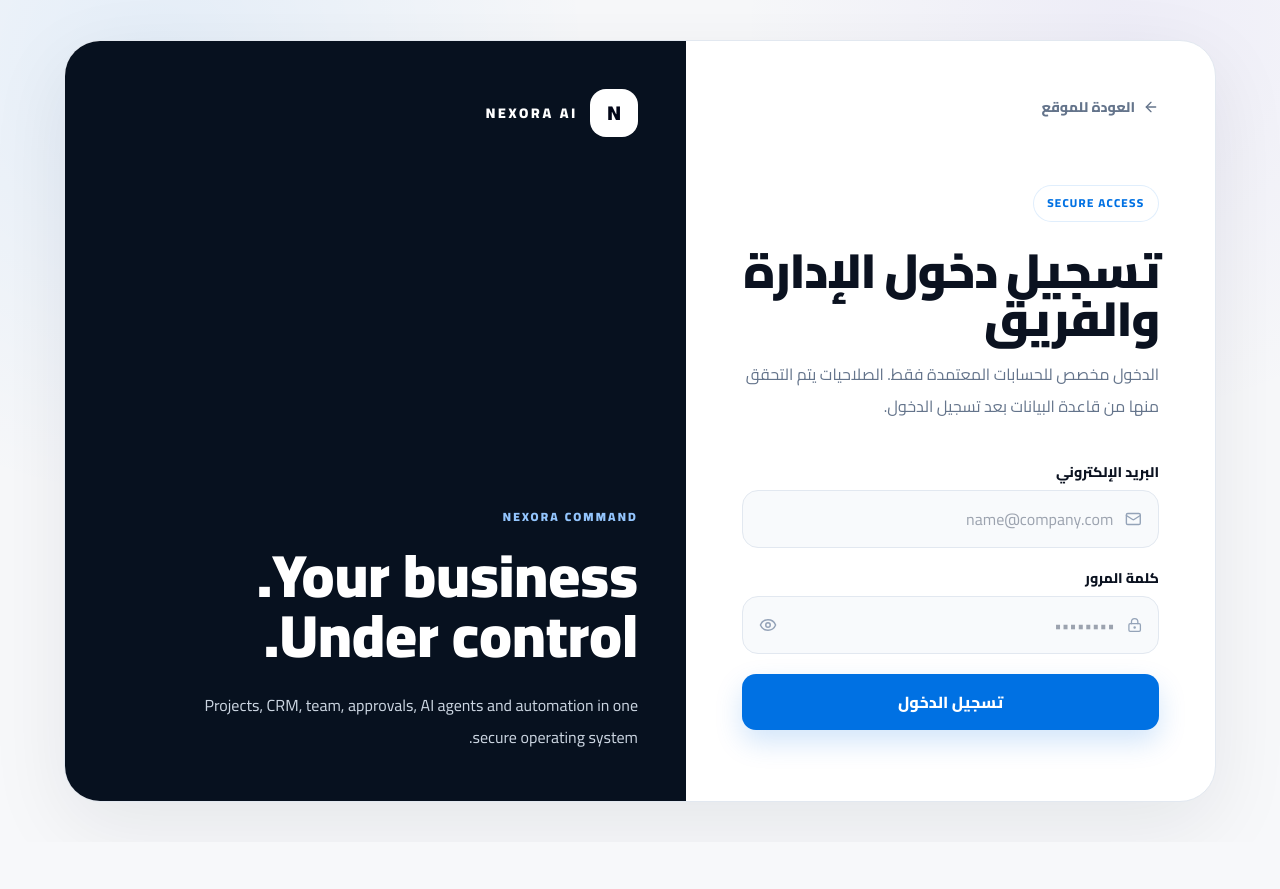
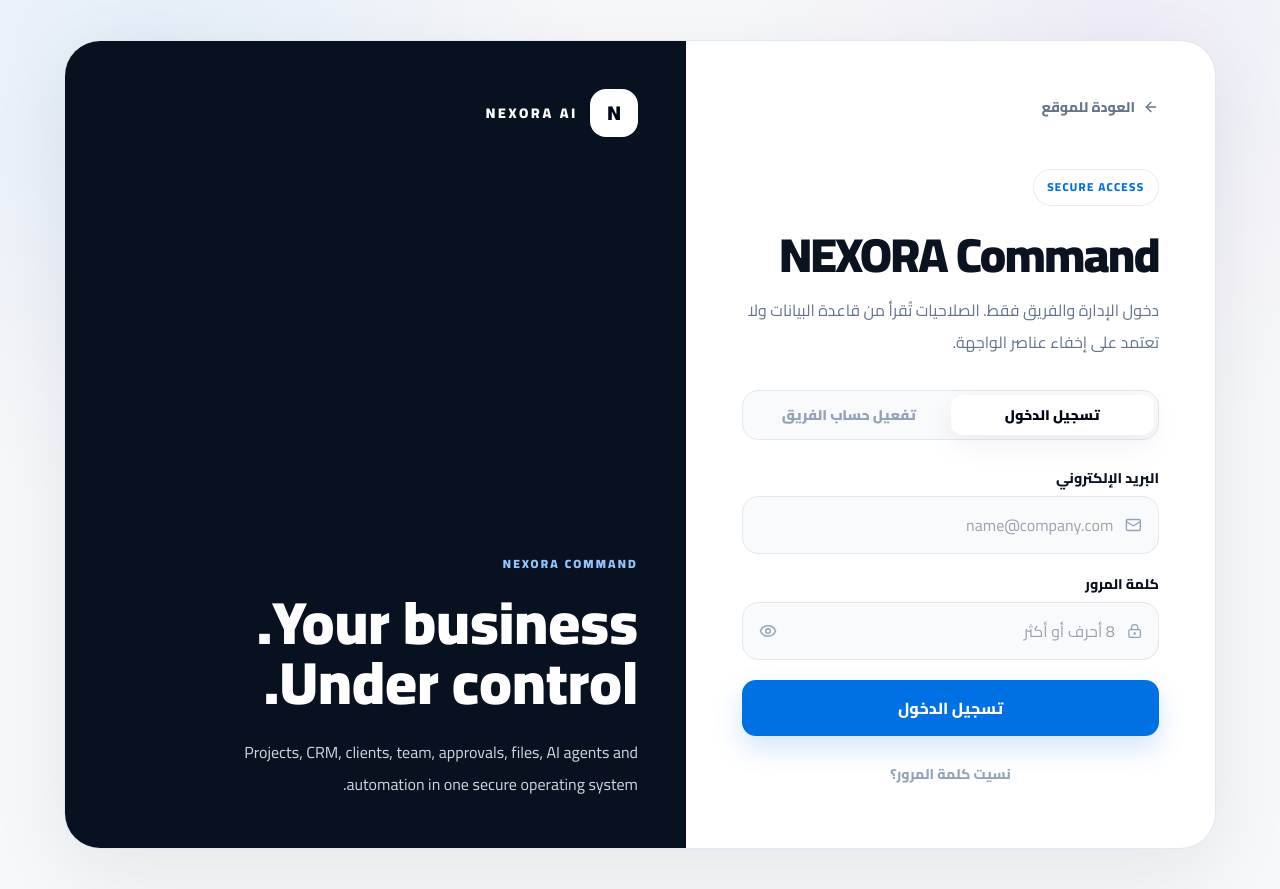
Before and after one commit to hassenfadel90-collab/nexora-ai, a Next.js app: page /login in a window 1280 px wide. Before the commit the page ends 842 px from the top, so only its background shows below. Built offline with nearby package versions, Linux system fonts and the light colour scheme.

Commit message:
Complete V2 staff authentication and activation flow

```diff
--- a/app/login/page.tsx
+++ b/app/login/page.tsx
@@ -2,66 +2,89 @@
 
 import { FormEvent, useState } from 'react'
 import Link from 'next/link'
-import { ArrowLeft, Eye, EyeOff, Loader2, LockKeyhole, Mail } from 'lucide-react'
+import { ArrowLeft, CheckCircle2, Eye, EyeOff, Loader2, LockKeyhole, Mail, UserPlus } from 'lucide-react'
 import { createClient } from '@/lib/supabase/client'
 
+const normalizeEmail=(value:string)=>value.trim().toLowerCase().replace('@gmai.com','@gmail.com').replace('@gmial.com','@gmail.com')
+
 export default function LoginPage() {
-  const [email, setEmail] = useState('')
-  const [password, setPassword] = useState('')
-  const [show, setShow] = useState(false)
-  const [loading, setLoading] = useState(false)
-  const [message, setMessage] = useState('')
+  const [mode,setMode]=useState<'signin'|'activate'>('signin')
+  const [email,setEmail]=useState('')
+  const [password,setPassword]=useState('')
+  const [fullName,setFullName]=useState('')
+  const [show,setShow]=useState(false)
+  const [loading,setLoading]=useState(false)
+  const [message,setMessage]=useState('')
+  const [success,setSuccess]=useState('')
 
-  async function submit(e: FormEvent) {
-    e.preventDefault()
-    setLoading(true)
-    setMessage('')
-    try {
-      const supabase = createClient()
-      const normalized = email.trim().toLowerCase().replace('@gmai.com', '@gmail.com').replace('@gmial.com', '@gmail.com')
-      const { data, error } = await supabase.auth.signInWithPassword({ email: normalized, password })
-      if (error) throw error
-      if (!data.user) throw new Error('لم يتم إنشاء جلسة دخول.')
-      const { data: profile, error: profileError } = await supabase.from('profiles').select('role,active').eq('id', data.user.id).maybeSingle()
-      if (profileError) throw profileError
-      if (!profile?.active) throw new Error('هذا الحساب غير مفعّل ضمن فريق NEXORA.')
-      if (!['owner','admin','manager','sales','developer'].includes(profile.role)) throw new Error('الحساب لا يملك صلاحية دخول لوحة الفريق.')
-      window.location.href = '/command'
-    } catch (err: any) {
-      const raw = String(err?.message || err || '')
-      setMessage(/Invalid login credentials/i.test(raw) ? 'البريد أو كلمة المرور غير صحيحة.' : raw || 'تعذر تسجيل الدخول.')
-    } finally {
-      setLoading(false)
-    }
+  async function submit(e:FormEvent){
+    e.preventDefault();setLoading(true);setMessage('');setSuccess('')
+    const normalized=normalizeEmail(email)
+    try{
+      const supabase=createClient()
+      if(mode==='activate'){
+        const access=await supabase.from('team_access').select('email,active,role').ilike('email',normalized).eq('active',true).maybeSingle()
+        if(access.error)throw access.error
+        if(!access.data)throw new Error('هذا البريد غير مضاف إلى فريق NEXORA. اطلب من Owner أو Admin إضافته أولاً.')
+        const {data,error}=await supabase.auth.signUp({email:normalized,password,options:{data:{full_name:fullName.trim()||null}}})
+        if(error)throw error
+        if(data.session){window.location.href='/command';return}
+        setSuccess('تم إنشاء الحساب. إذا كان تأكيد البريد مفعلاً، افتح رسالة Supabase في بريدك ثم ارجع وسجّل الدخول.')
+        setMode('signin');setPassword('')
+        return
       }
 
-  return (
-    <main className="grid min-h-screen place-items-center px-4 py-10">
+      const {data,error}=await supabase.auth.signInWithPassword({email:normalized,password})
+      if(error)throw error
+      if(!data.user)throw new Error('لم يتم إنشاء جلسة دخول.')
+      const {data:profile,error:profileError}=await supabase.from('profiles').select('role,active').eq('id',data.user.id).maybeSingle()
+      if(profileError)throw profileError
+      if(!profile?.active||!['owner','admin','manager','sales','developer'].includes(profile.role)){
+        await supabase.auth.signOut()
+        throw new Error('الحساب غير مفعّل ضمن فريق NEXORA أو لا يملك صلاحية دخول.')
+      }
+      window.location.href='/command'
+    }catch(err:any){
+      const raw=String(err?.message||err||'')
+      if(/Invalid login credentials/i.test(raw))setMessage('البريد أو كلمة المرور غير صحيحة.')
+      else if(/Email not confirmed/i.test(raw))setMessage('البريد غير مؤكد بعد. افتح رسالة التأكيد في بريدك ثم حاول مجددًا.')
+      else if(/already registered|already been registered/i.test(raw))setMessage('يوجد حساب بهذا البريد بالفعل. استخدم تسجيل الدخول أو استعادة كلمة المرور.')
+      else setMessage(raw||'تعذر إكمال العملية.')
+    }finally{setLoading(false)}
+  }
+
+  async function forgotPassword(){
+    const normalized=normalizeEmail(email)
+    if(!normalized.includes('@')){setMessage('اكتب بريدك أولاً ثم اضغط نسيت كلمة المرور.');return}
+    setLoading(true);setMessage('');setSuccess('')
+    try{
+      const sb=createClient()
+      const {error}=await sb.auth.resetPasswordForEmail(normalized,{redirectTo:`${window.location.origin}/reset-password`})
+      if(error)throw error
+      setSuccess('تم إرسال رابط استعادة كلمة المرور إذا كان البريد مسجلاً.')
+    }catch(err:any){setMessage(String(err?.message||err))}finally{setLoading(false)}
+  }
+
+  return <main className="grid min-h-screen place-items-center px-4 py-10">
     <div className="grid w-full max-w-6xl overflow-hidden rounded-[36px] border border-slate-200 bg-white shadow-soft lg:grid-cols-[.92fr_1.08fr]">
       <section className="order-2 p-7 md:p-12 lg:order-1 lg:p-14">
         <Link href="/" className="inline-flex items-center gap-2 text-sm font-extrabold text-slate-500"><ArrowLeft size={16}/> العودة للموقع</Link>
-          <div className="mt-16 max-w-md">
-            <div className="eyebrow">SECURE ACCESS</div>
-            <h1 className="mt-6 text-4xl font-black tracking-[-.03em] md:text-5xl">تسجيل دخول الإدارة والفريق</h1>
-            <p className="mt-4 leading-8 text-slate-500">الدخول مخصص للحسابات المعتمدة فقط. الصلاحيات يتم التحقق منها من قاعدة البيانات بعد تسجيل الدخول.</p>
-          </div>
+        <div className="mt-12 max-w-md"><div className="eyebrow">SECURE ACCESS</div><h1 className="mt-6 text-4xl font-black tracking-[-.03em] md:text-5xl">NEXORA Command</h1><p className="mt-4 leading-8 text-slate-500">دخول الإدارة والفريق فقط. الصلاحيات تُقرأ من قاعدة البيانات ولا تعتمد على إخفاء عناصر الواجهة.</p></div>
 
-          <form onSubmit={submit} className="mt-10 max-w-md space-y-5">
-            <label className="block"><span className="mb-2 block text-sm font-extrabold">البريد الإلكتروني</span><div className="flex items-center gap-3 rounded-2xl border border-slate-200 bg-slate-50 px-4"><Mail size={18} className="text-slate-400"/><input value={email} onChange={e=>setEmail(e.target.value)} type="email" required autoComplete="email" className="h-14 w-full bg-transparent outline-none" placeholder="name@company.com" /></div></label>
-            <label className="block"><span className="mb-2 block text-sm font-extrabold">كلمة المرور</span><div className="flex items-center gap-3 rounded-2xl border border-slate-200 bg-slate-50 px-4"><LockKeyhole size={18} className="text-slate-400"/><input value={password} onChange={e=>setPassword(e.target.value)} type={show?'text':'password'} required minLength={8} autoComplete="current-password" className="h-14 w-full bg-transparent outline-none" placeholder="••••••••" /><button type="button" onClick={()=>setShow(v=>!v)} className="text-slate-400">{show?<EyeOff size={18}/>:<Eye size={18}/>}</button></div></label>
-            {message && <div className="rounded-2xl border border-red-100 bg-red-50 p-3 text-sm font-bold text-red-700">{message}</div>}
-            <button disabled={loading} className="btn-primary h-14 w-full disabled:opacity-60">{loading?<><Loader2 className="animate-spin" size={18}/> جاري التحقق…</>:'تسجيل الدخول'}</button>
+        <div className="mt-8 flex max-w-md rounded-2xl border border-slate-200 bg-slate-50 p-1"><button onClick={()=>{setMode('signin');setMessage('');setSuccess('')}} className={`flex-1 rounded-xl px-3 py-2.5 text-sm font-black ${mode==='signin'?'bg-white text-slate-950 shadow-card':'text-slate-400'}`}>تسجيل الدخول</button><button onClick={()=>{setMode('activate');setMessage('');setSuccess('')}} className={`flex-1 rounded-xl px-3 py-2.5 text-sm font-black ${mode==='activate'?'bg-white text-slate-950 shadow-card':'text-slate-400'}`}>تفعيل حساب الفريق</button></div>
+
+        <form onSubmit={submit} className="mt-7 max-w-md space-y-5">
+          {mode==='activate'&&<label className="block"><span className="mb-2 block text-sm font-extrabold">الاسم</span><div className="flex items-center gap-3 rounded-2xl border border-slate-200 bg-slate-50 px-4"><UserPlus size={18} className="text-slate-400"/><input value={fullName} onChange={e=>setFullName(e.target.value)} maxLength={100} autoComplete="name" className="h-14 w-full bg-transparent outline-none" placeholder="اسم الموظف"/></div></label>}
+          <label className="block"><span className="mb-2 block text-sm font-extrabold">البريد الإلكتروني</span><div className="flex items-center gap-3 rounded-2xl border border-slate-200 bg-slate-50 px-4"><Mail size={18} className="text-slate-400"/><input value={email} onChange={e=>setEmail(e.target.value)} type="email" required autoComplete="email" className="h-14 w-full bg-transparent outline-none" placeholder="name@company.com"/></div></label>
+          <label className="block"><span className="mb-2 block text-sm font-extrabold">{mode==='activate'?'كلمة مرور جديدة':'كلمة المرور'}</span><div className="flex items-center gap-3 rounded-2xl border border-slate-200 bg-slate-50 px-4"><LockKeyhole size={18} className="text-slate-400"/><input value={password} onChange={e=>setPassword(e.target.value)} type={show?'text':'password'} required minLength={8} autoComplete={mode==='activate'?'new-password':'current-password'} className="h-14 w-full bg-transparent outline-none" placeholder="8 أحرف أو أكثر"/><button type="button" onClick={()=>setShow(v=>!v)} className="text-slate-400">{show?<EyeOff size={18}/>:<Eye size={18}/>}</button></div></label>
+          {message&&<div className="rounded-2xl border border-red-100 bg-red-50 p-3 text-sm font-bold leading-7 text-red-700">{message}</div>}
+          {success&&<div className="flex gap-2 rounded-2xl border border-emerald-100 bg-emerald-50 p-3 text-sm font-bold leading-7 text-emerald-700"><CheckCircle2 className="mt-1 shrink-0" size={17}/><span>{success}</span></div>}
+          <button disabled={loading} className="btn-primary h-14 w-full disabled:opacity-60">{loading?<><Loader2 className="animate-spin" size={18}/> جاري التحقق…</>:mode==='signin'?'تسجيل الدخول':'إنشاء وتفعيل الحساب'}</button>
+          {mode==='signin'&&<button type="button" disabled={loading} onClick={forgotPassword} className="w-full py-2 text-sm font-extrabold text-slate-400 hover:text-[#0071e3]">نسيت كلمة المرور؟</button>}
         </form>
       </section>
 
-        <section className="order-1 relative min-h-[360px] overflow-hidden bg-[#07111f] p-8 text-white lg:order-2 lg:min-h-[760px] lg:p-12">
-          <div className="absolute inset-0 opacity-25 grid-dots" />
-          <div className="relative flex h-full flex-col justify-between">
-            <div className="flex items-center gap-3"><span className="grid h-12 w-12 place-items-center rounded-2xl bg-white text-xl font-black text-slate-950">N</span><span className="font-[var(--font-inter)] text-sm font-black tracking-[.2em]">NEXORA AI</span></div>
-            <div className="max-w-lg"><div className="text-xs font-black tracking-[.18em] text-blue-300">NEXORA COMMAND</div><h2 className="mt-5 text-4xl font-black leading-tight md:text-6xl">Your business.<br/>Under control.</h2><p className="mt-6 max-w-md text-base leading-8 text-slate-300">Projects, CRM, team, approvals, AI agents and automation in one secure operating system.</p></div>
-          </div>
-        </section>
+      <section className="order-1 relative min-h-[360px] overflow-hidden bg-[#07111f] p-8 text-white lg:order-2 lg:min-h-[760px] lg:p-12"><div className="absolute inset-0 opacity-25 grid-dots"/><div className="relative flex h-full flex-col justify-between"><div className="flex items-center gap-3"><span className="grid h-12 w-12 place-items-center rounded-2xl bg-white text-xl font-black text-slate-950">N</span><span className="font-[var(--font-inter)] text-sm font-black tracking-[.2em]">NEXORA AI</span></div><div className="max-w-lg"><div className="text-xs font-black tracking-[.18em] text-blue-300">NEXORA COMMAND</div><h2 className="mt-5 text-4xl font-black leading-tight md:text-6xl">Your business.<br/>Under control.</h2><p className="mt-6 max-w-md text-base leading-8 text-slate-300">Projects, CRM, clients, team, approvals, files, AI agents and automation in one secure operating system.</p></div></div></section>
     </div>
   </main>
-  )
 }
```
Lines whose indentation alone changed are shown as unchanged.
